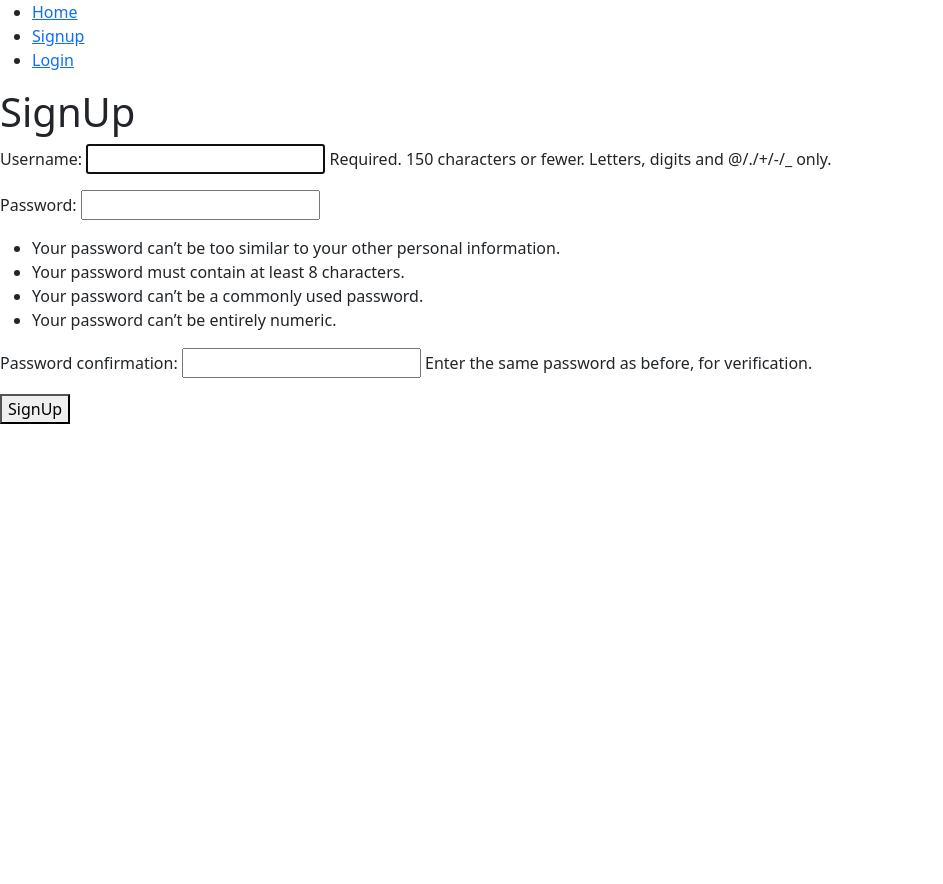
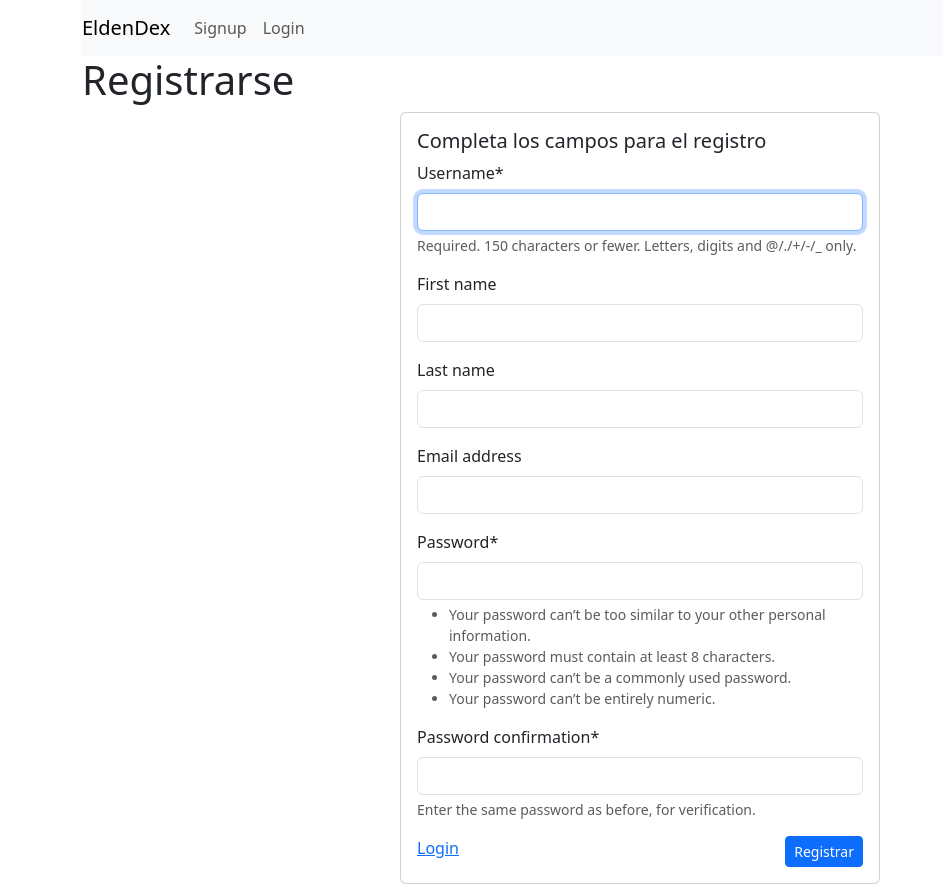
Before and after one commit to DavidCounagoGonzalez/AprendiendoPython, a Django app: page /signup/ in a window 1280 px wide. Shown: the whole page, without its empty margins (0-943 px from the left). Before the commit the page ends 424 px from the top, so only its background shows below. Run offline with Django 5.2, Linux system fonts and the light colour scheme; some libraries are stand-ins or nearby versions.

Commit message:
Decorado de login y registro, y realizado el password reset

```diff
--- a/EldenDex/EldenDex/urls.py
+++ b/EldenDex/EldenDex/urls.py
@@ -18,8 +18,13 @@
 from django.urls import path, include
 from django.conf import settings
 from django.conf.urls.static import static
+from django.contrib.auth import views as auth_views
 
 urlpatterns = [
     path('admin/', admin.site.urls),
     path('', include('EldenDexApp.urls')),
+    path('reset_password/', auth_views.PasswordResetView.as_view(), name='password_reset'),
+    path('reset_password_send/', auth_views.PasswordResetDoneView.as_view() , name='password_reset_done'),
+    path('reset/<uidb64>/<token>', auth_views.PasswordResetConfirmView.as_view() , name='password_reset_confirm'),
+    path('reset_password_complete/', auth_views.PasswordResetCompleteView.as_view() , name='password_reset_complete')
 ] + static(settings.MEDIA_URL, document_root=settings.MEDIA_ROOT )
--- /dev/null
+++ b/EldenDex/EldenDexApp/forms.py
@@ -0,0 +1,9 @@
+from django import forms
+from django.contrib.auth.forms import UserCreationForm
+from django.contrib.auth.models import User
+
+class CustomUserCreationForm(UserCreationForm):
+
+    class Meta:
+        model = User
+        fields = ['username', 'first_name', 'last_name', 'email', 'password1', 'password2']
--- a/EldenDex/EldenDexApp/templates/base.html
+++ b/EldenDex/EldenDexApp/templates/base.html
@@ -1,38 +1,50 @@
 <!DOCTYPE html>
 <html lang="en">
+
 <head>
     <meta charset="UTF-8">
     <meta name="viewport" content="width=device-width, initial-scale=1.0">
     <title>Django CRUD Application</title>
     <link href="https://cdn.jsdelivr.net/npm/bootstrap@5.3.0/dist/css/bootstrap.min.css" rel="stylesheet">
 </head>
+
 <body>
+    <div class="container">
 
-    <nav>
-        <ul>
-            <li>
-                <a href="/">Home</a>
+        <nav class="navbar navbar-expand-lg navbar-light bg-light">
+            <a class="navbar-brand" href="/">EldenDex</a>
+            <button class="navbar-toggler" type="button" data-toggle="collapse" data-target="#navbarSupportedContent"
+                aria-controls="navbarSupportedContent" aria-expanded="false" aria-label="Toggle navigation">
+                <span class="navbar-toggler-icon"></span>
+            </button>
+
+            <div class="collapse navbar-collapse" id="navbarSupportedContent">
+                <ul class="navbar-nav mr-auto">
+                    {% if user.is_authenticated %}
+                    <li class="nav-item">
+                        <a class="nav-link" href="{% url 'listar_todo' %}">Listar todos</a>
                     </li>
-            {% if user.is_authenticated %}
-            <li>
-                <a href="{% url 'listar_todo' %}">Listar todos</a>
-            </li>
-            <li>
-                <a href="{% url 'logout' %}">Logout</a>
+                    <li class="nav-item">
+                        <a class="nav-link" href="{% url 'logout' %}">Logout</a>
                     </li>
                     {% else %}
-            <li>
-                <a href="{% url 'signup' %}">Signup</a>
+                    <li class="nav-item">
+                        <a class="nav-link" href="{% url 'signup' %}">Signup</a>
                     </li>
-            <li>
-                <a href="{% url 'logueo' %}">Login</a>
+                    <li class="nav-item">
+                        <a class="nav-link" href="{% url 'logueo' %}">Login</a>
                     </li>
                     {% endif %}
                 </ul>
+            </div>
         </nav>
 
         {% block content %}
         {% endblock %}
 
+    </div>
+
+
 </body>
+
 </html>
--- a/EldenDex/EldenDexApp/templates/signup.html
+++ b/EldenDex/EldenDexApp/templates/signup.html
@@ -1,16 +1,28 @@
 {% extends 'base.html' %}
 
 {% block content %}
-<h1>SignUp</h1>
 
-{{error}}
+{% load crispy_forms_tags %}
+<h1>Registrarse</h1>
+{% if error %}
+<div class="alert alert-danger" role="alert">
+    {{error}}
+</div>
+{% endif %}
+<form action="" method="POST">
+    {% csrf_token %}
 
-<form method="POST">
-    {% csrf_token %}
-    {{form.as_p}}
+    <div class="card mx-auto" style="width: 30rem;">
+        <div class="card-body">
+            <h5 class="card-title">Completa los campos para el registro</h5>
 
-    <button>
-        SignUp
-    </button>
+            {{ form | crispy }}
+
+            <a href="{% url 'logueo' %}" class="card-link">Login</a>
+            <button class="btn btn-sm btn-primary float-end" type="submit">Registrar</button>
+        </div>
+    </div>
+
 </form>
+
 {% endblock %}
--- a/EldenDex/EldenDexApp/views.py
+++ b/EldenDex/EldenDexApp/views.py
@@ -1,21 +1,21 @@
 from django.shortcuts import render
 import urllib.request
 import json
-from django.contrib.auth.forms import AuthenticationForm, UserCreationForm
+from django.contrib.auth.forms import AuthenticationForm
 from django.contrib.auth import login, logout, authenticate
 from django.contrib.auth.decorators import login_required
 from django.shortcuts import redirect, render
-from django.contrib.auth.models import User
-from django.db import IntegrityError
 from .models import Creatures
 from django.core.paginator import Paginator
 from django.http import Http404
+from .forms import CustomUserCreationForm
 
 
 # Create your views here.
 
 def index(request):
     return render(request, 'index.html')
+
 
 def recoger_datos(url):
     datos = []
@@ -30,8 +30,10 @@
 
     return datos
 
+
 def registrar_criaturas(request):
-    datos = recoger_datos('https://eldenring.fanapis.com/api/creatures?limit=100&page=')
+    datos = recoger_datos(
+        'https://eldenring.fanapis.com/api/creatures?limit=100&page=')
 
     criatura = Creatures()
 
@@ -49,6 +51,7 @@
         criatura.save()
     return render(request, 'create.html')
 
+
 @login_required
 def listar_todo(request):
     criaturas = Creatures.objects.all()
@@ -62,29 +65,24 @@
 
     return render(request, 'todos.html', {'criaturas': criaturas, 'paginator': paginator})
 
+
 def signup(request):
-    if request.method == "GET":
-        return render(request, 'signup.html', {
-            'form': UserCreationForm
-        })
-    else:
-        if request.POST['password1'] == request.POST['password2']:
-            # registrar usuario
-            try:
-                usuario = User.objects.create_user(
-                    username=request.POST['username'], password=request.POST['password1'])
-                usuario.save()
-                login(request, usuario)
-                return redirect('index')
-            except IntegrityError:
-                return render(request, 'signup.html', {
-                    'form': UserCreationForm,
-                    'error': 'El usuario ya existe'
-                })
-        return render(request, 'signup.html', {
-            'form': UserCreationForm,
-            'error': 'Las contraseñas no coinciden'
-        })
+    data = {
+        'form':  CustomUserCreationForm
+    }
+    if request.method == "POST":
+        usuario_form = CustomUserCreationForm(data=request.POST)
+        # registrar usuario
+        if usuario_form.is_valid():
+            usuario_form.save()
+            usuario = authenticate(
+                username=usuario_form.cleaned_data['username'], password=usuario_form.cleaned_data['password1'])
+            login(request, usuario)
+            return redirect('index')
+        else:
+            data['error'] = 'Comprueba que las credenciales cumplan los requisitos'
+    return render(request, 'signup.html', data)
+
 
 def logueo(request):
     if request.method == 'GET':
@@ -92,7 +90,8 @@
             'form': AuthenticationForm
         })
     else:
-        usuario = authenticate(request, username=request.POST['username'], password=request.POST['password'])
+        usuario = authenticate(
+            request, username=request.POST['username'], password=request.POST['password'])
 
         if usuario is None:
             return render(request, 'login.html', {
@@ -103,6 +102,7 @@
             login(request, usuario)
             return redirect('index')
 
+
 def cerrar_sesion(request):
     logout(request)
-    return redirect ('index')
+    return redirect('index')
```
Also changed, not shown: EldenDex/EldenDex/settings.py (+14 -1 lines), EldenDex/EldenDexApp/templates/login.html (+19 -5 lines). Lines whose indentation alone changed are shown as unchanged.
